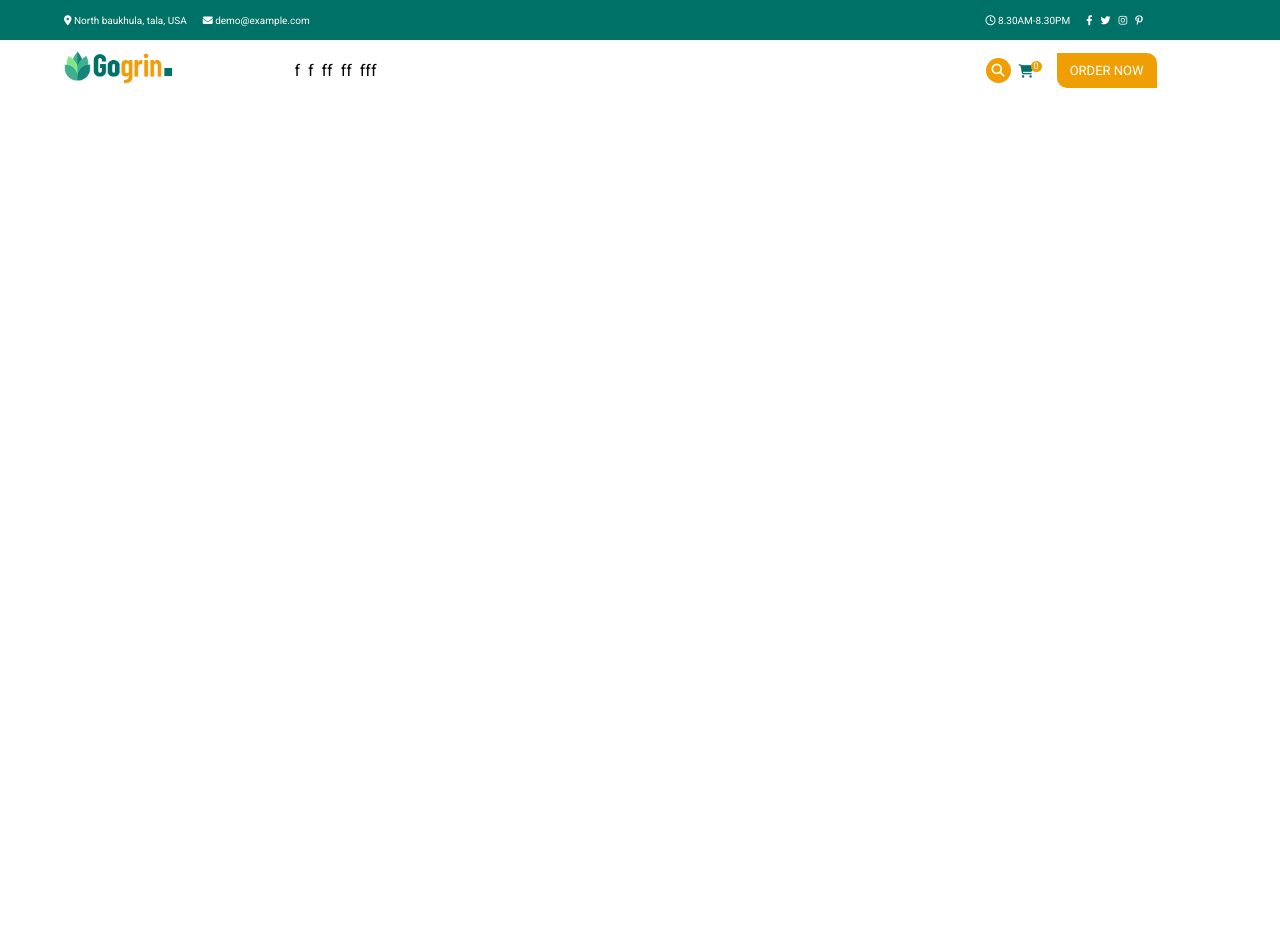
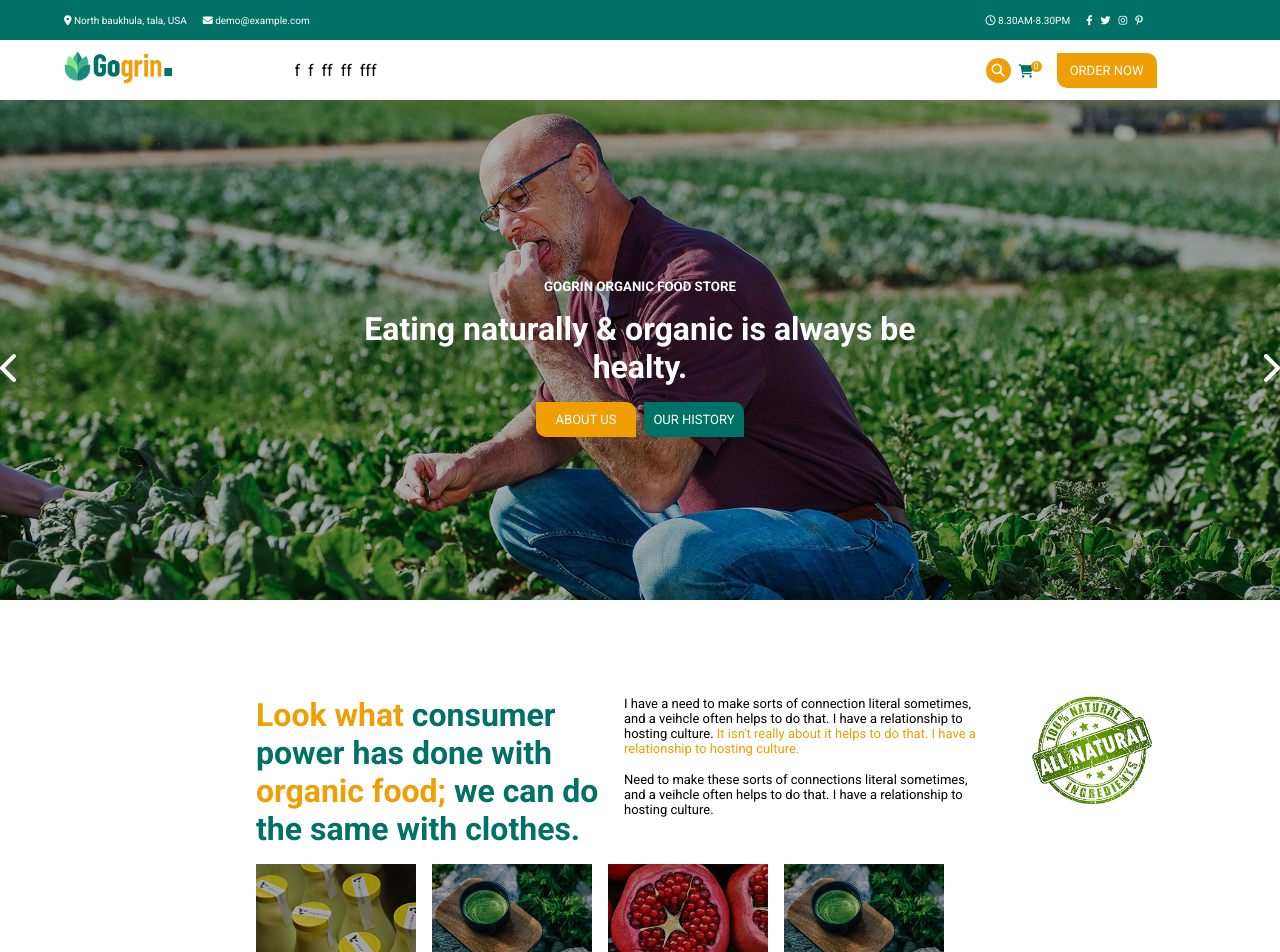
Before and after one commit to RiccardoSansone/proj-html-vuejs, a Vue app: page / in a window 1280 px wide. Shown: the top 952 px of the page. Before the commit the page ends 800 px from the top, so only its background shows below. Built offline with nearby package versions, Linux system fonts and the light colour scheme.

Commit message:
add draft of part of main

```diff
--- a/src/App.vue
+++ b/src/App.vue
@@ -95,6 +95,80 @@ import './assets/scss/style.scss'
 
 <!-- main -->
 <main>
+
+    <!-- jumbotron -->
+    <section class="jumbotron">
+
+        <!-- chevron -->
+        <div class="leftRow">
+            <i class="fa-solid fa-chevron-left"></i>
+        </div>
+        <!-- chevron -->
+        <div class="rightRow">
+            <i class="fa-solid fa-chevron-right"></i>
+        </div>
+        <!-- container -->
+        <div class="jumboContainer column gap-1 justify-center align-center">
+            <h5>GOGRIN ORGANIC FOOD STORE</h5>
+            <h1 class="text-center">Eating naturally & organic is always be healty.</h1>
+            <!-- buttons -->
+            <div class="d-flex gap-05">
+                <button class="btn bg-secondary">ABOUT US</button>
+                <button class="btn bg-primary">OUR HISTORY</button>
+            </div>
+        </div>
+
+    </section>
+    <!-- /jumbotron -->
+    <!-- /////////////// -->
+
+
+    <!-- all natural -->
+    <section class="allNatural">
+        <!-- container -->
+        <div class="natContainer column gap-1">
+            <!-- row -->
+            <div class="d-flex">
+                <!-- col left -->
+                <div class="column col-50">
+                    <h2>
+                        <span class="color-secondary">Look what </span>
+                        <span class="color-primary">consumer power has done with </span>
+                        <span class="color-secondary">organic food; </span>
+                        <span class="color-primary">we can do the same with clothes. </span>
+                    </h2>
+                </div>
+                <!-- col right -->
+                <div class="column gap-1 col-50">
+                    <p>
+                        I have a need to make sorts of connection literal sometimes,
+                        and a veihcle often helps to do that. I have a relationship
+                        to hosting culture. <span class="color-secondary"> It isn't really about it helps
+                            to do that. I have a relationship to hosting culture.</span>
+                    </p>
+
+                    <p>
+                        Need to make these sorts of connections literal sometimes,
+                        and a veihcle often helps to do that. I have a relationship
+                        to hosting culture.
+                    </p>
+                </div>
+            </div>
+            <!-- row -->
+            <div class="d-flex wrapper gap-1">
+                <img src="./assets/img/fe3.jpg" alt="">
+                <img src="./assets/img/fe1.jpg" alt="">
+                <img src="./assets/img/fe2.jpg" alt="">
+                <img src="./assets/img/fe1.jpg" alt="">
+            </div>
+
+            <img class="stamp" src="./assets/img/fe-shap1-1.png" alt="">
+        </div>
+    </section>
+    <!-- /all natural -->
+    <!-- /////////////// -->
+
+
 </main>
 <!-- /main -->
 <!-- /////////////// -->
--- a/src/assets/scss/style.scss
+++ b/src/assets/scss/style.scss
@@ -61,11 +61,11 @@
 // #endregion Flexbox
 // <-//////////////->
 
-// #region spaziature
+// #region spacings
 .ml-4{
   margin-left: 4rem;
 }
-// #endregion spaziature
+// #endregion spacings
 // <-//////////////->
 
 // #region background
@@ -76,6 +76,12 @@
 .bg-secondary{
   background-color: var(--gogreen-secondary);
   color: white;
+}
+.color-primary{
+  color: var(--gogreen-primary);
+}
+.color-secondary{
+  color: var(--gogreen-secondary);
 }
 // #endregion background
 // <-//////////////->
@@ -88,6 +94,12 @@
   border: none;
   border-radius: 0 10px 0 10px;
   font-size: small;
+}
+.text-center{
+  text-align: center;
+}
+.col-50{
+  width: calc(50% - 1rem);
 }
 // #endregion tools
 // <-//////////////->
@@ -202,6 +214,83 @@
 
 
 // #region main
+
+// #region jumbotron
+.jumbotron{
+  position: relative;
+  width: 100%;
+  height: 500px;
+  background-image: url(../img/H3-slider3.jpg);
+  background-position: center;
+  background-size: cover;
+  margin-bottom: 1rem;
+  .leftRow{
+    position: absolute;
+    left: 0;
+    top: 50%;
+    color: white;
+    font-size: xx-large;
+    font-weight: lighter;
+  }
+  .rightRow{
+    position: absolute;
+    right: 0;
+    top: 50%;
+    color: white;
+    font-size: xx-large;
+    font-weight: lighter;
+  }
+  .jumboContainer{
+    width: 50%;
+    margin: auto;
+    padding-top: 14%;
+    h1{
+      font-size: xx-large;
+      font-weight: bold;
+      color: white;
+    }
+    h5{
+      color: white;
+    }
+  }
+}
+// #endregion jumbotron
+// <-///////////->
+
+// #region all natural
+.allNatural{
+  position: relative;
+  margin-top: 6rem;
+  width: 100%;
+  height: 300px;
+  margin-bottom: 2rem;
+  .natContainer{
+    width: 60%;
+    margin: auto;
+    h2 > span{
+      font-weight: bolder;
+      font-size: xx-large;
+    }
+    p{
+      font-size: small;
+    }
+    .wrapper{
+      width: 100%;
+      img{
+        width: 160px;
+      }
+    }
+    .stamp{
+        width: 120px;
+        position: absolute;
+        top: 0;
+        right: 8rem;
+    }
+  }
+}
+// #endregion all natural
+// <-///////////->
+
 // #endregion main
 
 
```
